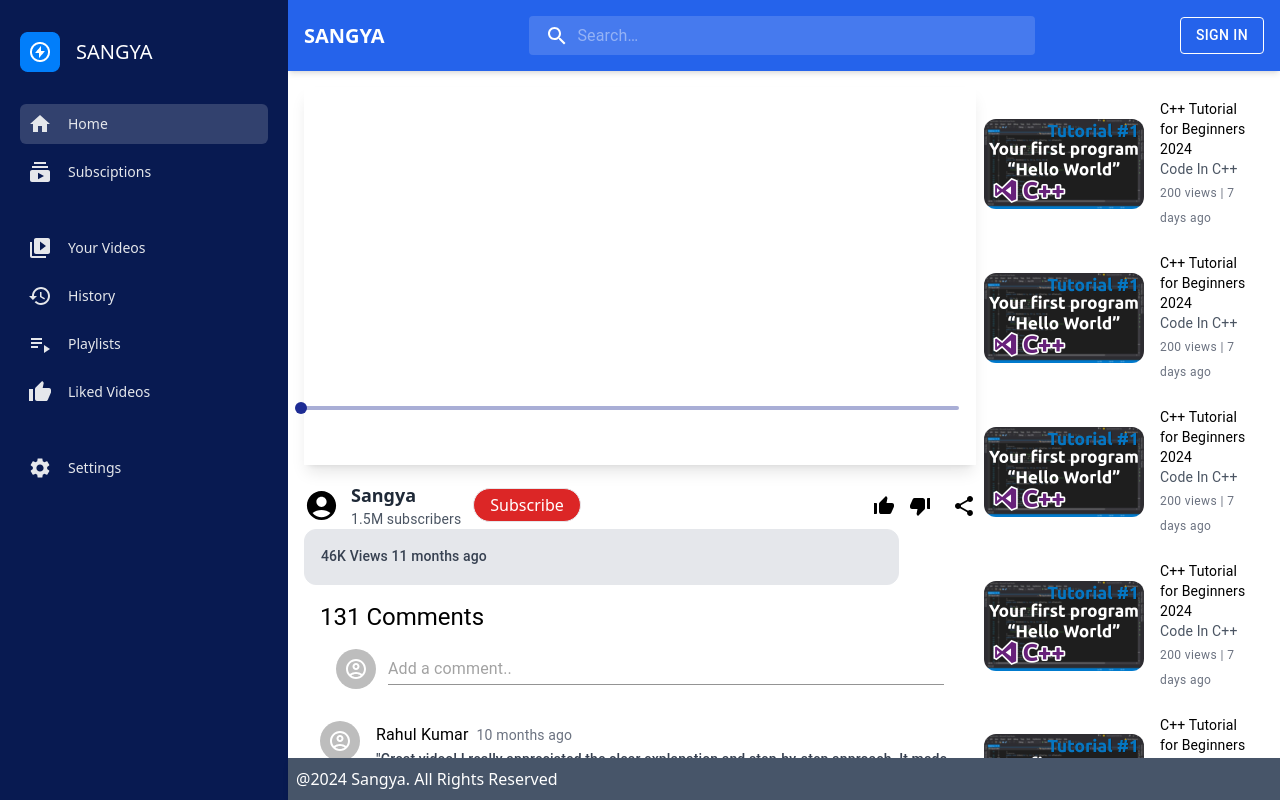
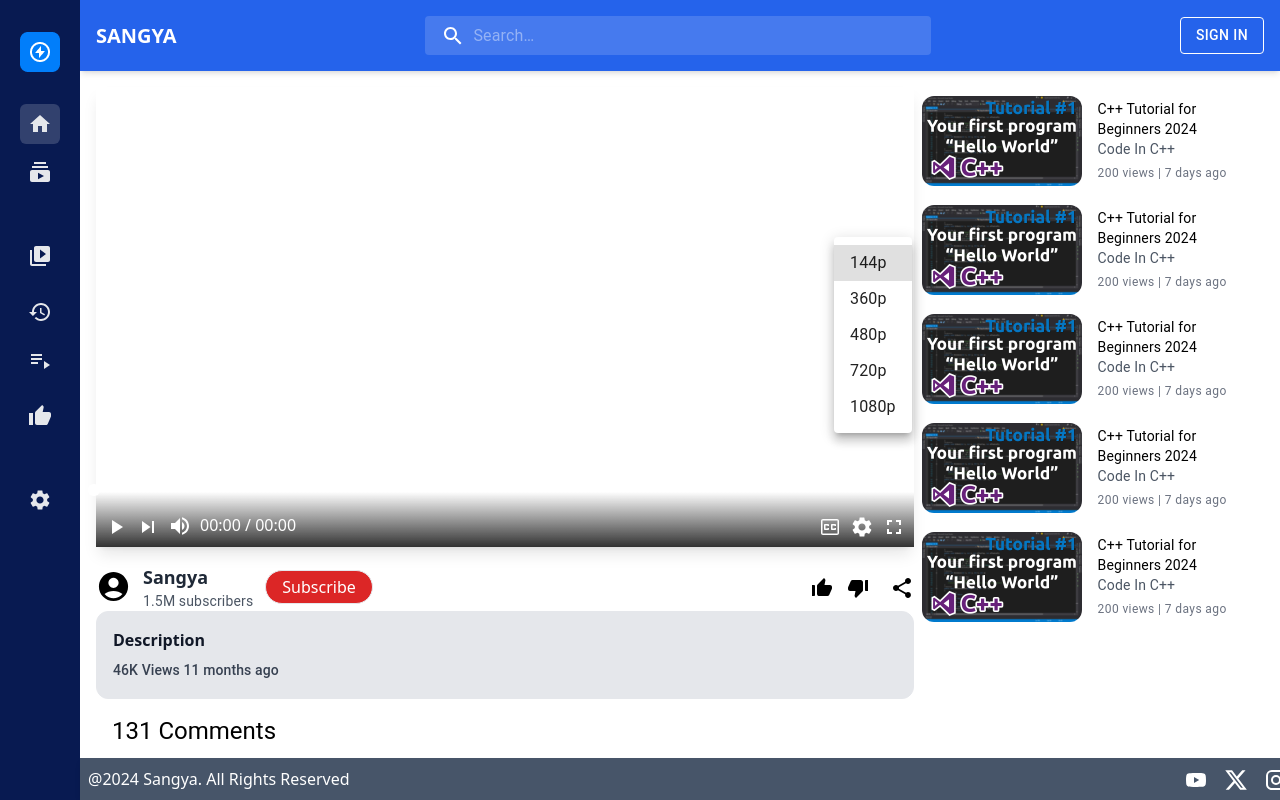
Before and after one commit to ansh-kaushik/Sangya-frontend, a React (Vite) app: page /video in a window 1280 px wide. Both pictures are taken after a click on the icon 924 px from the left and 445 px from the top of the page. Built offline with nearby package versions, Linux system fonts and the light colour scheme.

Commit message:
bitrate streaming added

```diff
--- a/src/components/VideoCompoents/VideoDescription.jsx
+++ b/src/components/VideoCompoents/VideoDescription.jsx
@@ -20,8 +20,9 @@ const Description = ({ text, showBorder = true }) => {
 
   return (
     <div
-      className={` prose relative pb-4  ${showBorder ? "border rounded-xl p-4 bg-gray-200" : ""}`}
+      className={` prose relative pb-4 min-w-full  ${showBorder ? "border rounded-xl p-4 bg-gray-200" : ""}`}
     >
+      {showBorder && <h4>Description</h4>}
       <Typography
         variant="subtitle2"
         ref={contentRef}
--- a/src/components/VideoCompoents/VideoPlayer.jsx
+++ b/src/components/VideoCompoents/VideoPlayer.jsx
@@ -1,4 +1,13 @@
-import { Box, Container, createTheme, Slider, styled, Typography } from "@mui/material";
+import {
+  Box,
+  Container,
+  createTheme,
+  Menu,
+  MenuItem,
+  Slider,
+  styled,
+  Typography,
+} from "@mui/material";
 import React, { useEffect, useRef, useState } from "react";
 import ReactPlayer from "react-player";
 import PlayArrowIcon from "@mui/icons-material/PlayArrow";
@@ -16,17 +25,30 @@ import {
 } from "@mui/icons-material";
 import screenfull from "screenfull";
 
+const qualities = ["144p", "360p", "480p", "720p", "1080p"];
 export default function VideoPlayer({ url, title }) {
   const playerRef = useRef(null);
   const playerRef1 = useRef(null);
-
+  const [curQuality, setCurQuality] = useState("360p");
+  const [anchorEl, setAnchorEl] = useState(null);
+  const conatinerRef = useRef(null);
   const [isOverlayVisible, setIsOverlayVisible] = useState(true);
   const timeoutRef = useRef(null); // To store the timeout ID
   const showOverlay = () => {
     setIsOverlayVisible(true);
     resetTimeout(); // Reset timeout when mouse moves
   };
-
+  const handleMenu = (e) => {
+    // setAnchorEl(e.currentTarget);
+    if (videoState.fullScreen) {
+      setAnchorEl(conatinerRef.current); // Use the container ref for full-screen mode
+    } else {
+      setAnchorEl(e.currentTarget); // Use the event target for normal mode
+    }
+  };
+  const handleClose = (e) => {
+    setAnchorEl(null);
+  };
   const toggleFullScreen = () => {
     setVideoState((prev) => ({ ...prev, fullScreen: !prev.fullScreen }));
     if (screenfull.isEnabled) {
@@ -162,6 +184,7 @@ export default function VideoPlayer({ url, title }) {
     // eslint-disable-next-line react-hooks/exhaustive-deps
   }, [isOverlayVisible]);
   //   console.log(isOverlayVisible);
+  // console.log(url.curQuality);
 
   return (
     <div ref={playerRef1} className=" flex flex-col w-full h-full relative">
@@ -170,7 +193,7 @@ export default function VideoPlayer({ url, title }) {
           <ReactPlayer
             ref={playerRef}
             className="player h-full"
-            url={url}
+            url={typeof url === "object" ? url[curQuality] : url}
             width="100%"
             height="100%"
             volume={videoState.inputVolume / 100}
@@ -187,7 +210,12 @@ export default function VideoPlayer({ url, title }) {
         </div>
       </div>
       {isOverlayVisible && (
-        <div className="overlay-div flex flex-col justify-between w-full h-full absolute inset-0 text-white shadow-lg transition-all duration-700">
+        <div
+          style={{
+            backgroundImage: "linear-gradient(to top, rgba(50, 50, 50, 1) , rgba(0, 0, 0, 0) 12%)",
+          }}
+          className="overlay-div flex flex-col justify-between w-full h-full absolute inset-0 text-white shadow-lg transition-transform duration-700"
+        >
           <div className="overlay-header w-full">
             {videoState.fullScreen && (
               <Typography
@@ -217,12 +245,10 @@ export default function VideoPlayer({ url, title }) {
                 ml: "0",
                 mr: "20px",
                 height: "4px",
-                "& .MuiSlider-valueLabel": {
-                  backgroundColor: "white",
-                },
               }}
               // aria-label="Volume"
               size="small"
+              color="#ee2400"
               max={videoState.duration}
               aria-valuetext="hello"
               valueLabelDisplay="auto"
@@ -291,8 +317,38 @@ export default function VideoPlayer({ url, title }) {
                     <ClosedCaptionOff onClick={toggleCaptions} className="hover:cursor-pointer" />
                   )}
                 </div>
-                <div>
-                  <Settings />
+                <div ref={conatinerRef}>
+                  <Settings onClick={handleMenu} className="hover:cursor-pointer" />
+                  <Menu
+                    // id="menu-settings"
+                    anchorEl={anchorEl}
+                    anchorOrigin={{
+                      vertical: "top",
+                      horizontal: "left",
+                    }}
+                    transformOrigin={{
+                      vertical: "bottom",
+                      horizontal: "right",
+                    }}
+                    // keepMounted
+                    open={Boolean(anchorEl)}
+                    onClose={handleClose}
+                    container={conatinerRef.current}
+                  >
+                    {qualities.map((q, idx) => {
+                      return (
+                        <MenuItem
+                          key={idx}
+                          onClick={() => {
+                            setCurQuality(q);
+                            setAnchorEl(null);
+                          }}
+                        >
+                          {q}
+                        </MenuItem>
+                      );
+                    })}
+                  </Menu>
                 </div>
                 <div>
                   {!videoState.fullScreen ? (
--- a/src/pages/Home.jsx
+++ b/src/pages/Home.jsx
@@ -31,7 +31,7 @@ export default function Home() {
   }, []);
   return (
     <PageWrapper>
-      <div className="flex flex-wrap gap-1 h-[calc(85vh-0px)] justify-start items-center overflow-y-auto ">
+      <div className="flex flex-wrap gap-1  justify-start items-center overflow-y-auto ">
         {videos.map((videoDetails, idx) => (
           <VideoCard
             key={idx}
--- a/theme.js
+++ b/theme.js
@@ -5,6 +5,7 @@ const theme = createTheme({
     mode: "light",
     primary: {
       main: "#1d2c94",
+      red: "#ee2400",
     },
     secondary: {
       main: "#318a34",
```
